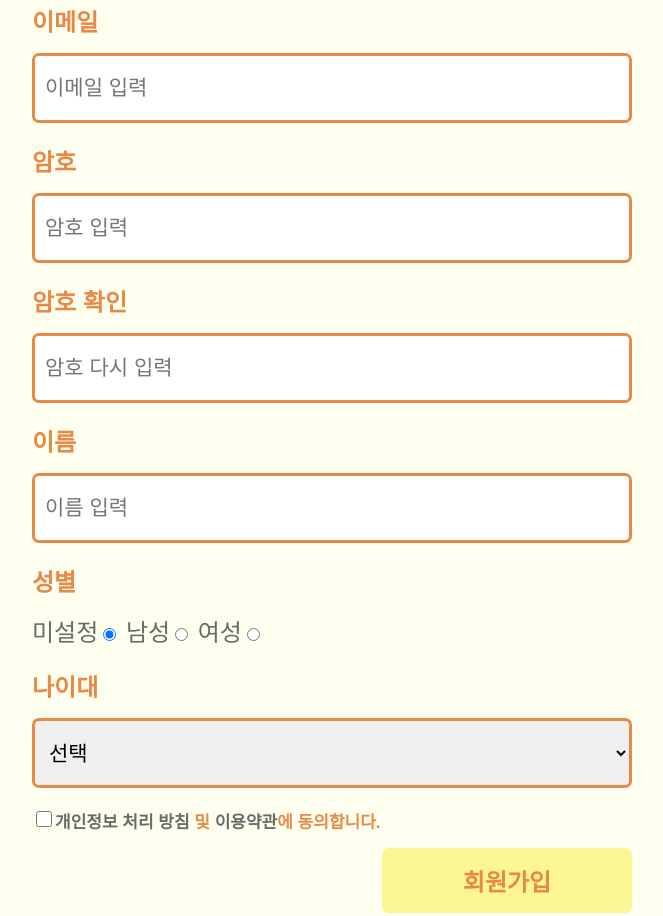
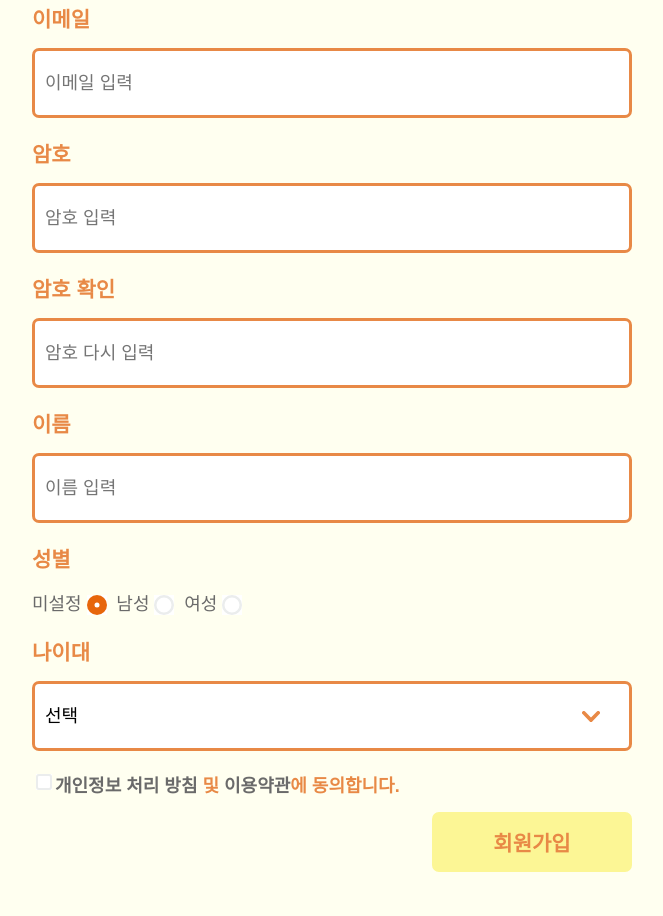
Before and after one commit to play-ancora-gyungmin/Find-Bakery, a plain HTML site: page signUp.htm in a window 1280 px wide. Shown: the part 388-1304 px from the top of the page, without its empty margins (308-971 px from the left). Drawn offline with nearby package versions, Linux system fonts and the light colour scheme; a web font is replaced by a local one.

Commit message:
modifying elements

```diff
--- a/css/common-media.css
+++ b/css/common-media.css
@@ -9,7 +9,7 @@
     }
 
     #gnb {
-        height: calc( 160px * 2 );
+        height: calc(160px * 2);
     }
 
     #media-gnb-btn {
@@ -18,7 +18,7 @@
 
     #gnb-logo {
         left: 50%;
-        transform: translate(-50%,-50%);
+        transform: translate(-50%, -50%);
     }
 
     .gnb-list {
@@ -26,7 +26,7 @@
         width: 80%;
         top: 240px;
         left: 50%;
-        transform: translate(-50%,-50%);
+        transform: translate(-50%, -50%);
     }
 
     #info {
@@ -62,19 +62,19 @@
     }
 
     #gnb {
-        height: calc( 160px * 3 );
+        height: calc(160px * 3);
     }
 
-    .gnb-list{
+    .gnb-list {
         top: 320px;
     }
 
-    .gnb-list li{
+    .gnb-list li {
         float: none;
         margin: 20px 0;
     }
 
-    .gnb-list li a{
+    .gnb-list li a {
         font-size: .27rem;
     }
 
@@ -88,7 +88,11 @@
 
     #review-form {
         width: 90%;
-        height: 90%;
+        height: 70%;
+    }
+
+    .reviewTextInput {
+        height: 70%;
     }
 }
 
@@ -127,7 +131,7 @@
     }
 
     #shop-map {
-        height: calc( 485px * 1.5 )
+        height: calc(485px * 1.5)
     }
 
     #mapbox {
--- a/css/common.css
+++ b/css/common.css
@@ -227,6 +227,7 @@ body {
     width: 350px;
     height: 45px;
     padding-left: 10%;
+    background-color: #fffff0;
     border-color: #E7660B;
     border-style: solid;
     border-radius: 22.5px;
@@ -237,6 +238,7 @@ body {
 .gnb-search input {
     height: 100%;
     width: 90%;
+    font-size: .16rem;
     border: none;
     background-color: transparent;
     box-sizing: border-box;
--- a/css/core.css
+++ b/css/core.css
@@ -153,3 +153,77 @@ body {
     font-family: 'NBG',sans-serif;
     color: #2f2f2f
 }
+
+/* input 기본 스타일 초기화 */
+input {
+    -webkit-appearance: none;
+       -moz-appearance: none;
+            appearance: none;
+}
+
+/* IE10 이상에서 input box 에 추가된 지우기 버튼 제거 */
+input::-ms-clear { display: none; }
+
+/* input type number 에서 화살표 제거 */
+input[type=number]::-webkit-inner-spin-button,
+input[type=number]::-webkit-outer-spin-button {
+    -webkit-appearance: none;
+       -moz-appearance: none;
+            appearance: none;
+}
+
+input[type="radio"]{
+    width: 20px;
+    height: 20px;
+    background-color: #fff;
+    background-image: url('../resorces/img/radio.svg');
+    background-repeat: no-repeat;
+    background-size: cover;
+    background-position: center;
+    vertical-align: middle;
+}
+
+input[type="radio"]:checked{
+    background-image: url('../resorces/img/radio-on.svg');
+}
+
+input[type="checkbox"]{
+    width: 30px;
+    height: 30px;
+    background-color: #fff;
+    background-image: url('../resorces/img/checkbox.svg');
+    background-repeat: no-repeat;
+    background-size: cover;
+    background-position: center;
+    vertical-align: middle;
+}
+
+input[type="checkbox"]:checked{
+    background-image: url('../resorces/img/checkbox-checked.svg');
+}
+
+input[type="buttom"],
+input[type="submit"] {
+    position: absolute;
+    right: 0;
+    width: 200px;
+    height: 60px;
+    border: none;
+    border-radius: 7px;
+    background-color: #FCF695;
+    font-size: .21rem;
+    font-weight: bold;
+    color: #E88946;
+}
+
+/* Select box 스타일 초기화 */
+select {
+    -webkit-appearance: none;
+    -moz-appearance: none;
+    appearance: none;
+    padding: 15px;
+    background: #fff url('../resorces/img/dropdown-select.svg') no-repeat 95% center;
+}
+
+/* IE 에서 Select box 화살표 제거 */
+select::-ms-expand { display: none; }
--- a/css/listUp.css
+++ b/css/listUp.css
@@ -43,6 +43,7 @@
     position: absolute;
     color: #E7660B;
     font-size: .37rem;
+    font-family: 'BMJ';
     right: 10px;
     top: 10px;
     width: 70px;
--- a/css/signInUp.css
+++ b/css/signInUp.css
@@ -22,11 +22,11 @@
     font-size: .24rem;
 }
 
-label {
+.input-label {
     display: block;
     margin-top: 20px;
     margin-bottom: 15px;
-    font-size: .24rem;
+    font-size: .21rem;
     font-weight: bold;
     color: #E88946;
 }
@@ -41,7 +41,7 @@ label {
     border-radius: 7px;
     margin: 0;
     padding: 10px;
-    font-size: .21rem;
+    font-size: .18rem;
     box-sizing: border-box;
 }
 
@@ -53,30 +53,22 @@ select:focus{
 .more {
     margin-top: 20px;
     margin-bottom: 20px;
-    font-size: .21rem;
+    font-size: .18rem;
     color: #E88946;
 }
 .more a {
-    font-size: .21rem;
+    font-size: .18rem;
     color: #E88946;
 }
 
-.sign span {
+.userGender label {
     color: #6a6a6a;
+    font-size: .18rem;
 }
 
 .sign input[type="submit"],
 .sign input[type="buttom"] {
-    position: absolute;
-    right: 0;
-    width: 250px;
-    height: 65px;
-    border: none;
-    border-radius: 7px;
-    background-color: #FCF695;
-    font-size: .24rem;
-    font-weight: bold;
-    color: #E88946;
+    bottom: auto;
 }
 
 .agreeChk {
@@ -84,7 +76,7 @@ select:focus{
 }
 
 .agreeText {
-    font-size: .17rem;
+    font-size: .18rem;
 }
 
 .agreeText a {
--- a/signUp.htm
+++ b/signUp.htm
@@ -24,29 +24,29 @@
             <aside id="signUp" class="sign">
                 <form action="signUp.php" method="post">
                     <div class="userInput">
-                        <label for="userEmail">이메일</label>
+                        <label for="userEmail" class="input-label">이메일</label>
                         <input type="email" id="userEmail" name="userEmail" placeholder="이메일 입력" autofocus pattern="[a-z0-9._%+-]+@[a-z0-9.-]+\.[a-z]{2,}$" required>
                     </div>
                     <div class="userInput">
-                        <label for="userPassword">암호</label>
+                        <label for="userPassword" class="input-label">암호</label>
                         <input type="password" id="userPassword" name="userPassword" maxlength="40" placeholder="암호 입력" pattern=".{8,39}" required>
                     </div>
                     <div class="userInput">
-                        <label for="userPasswordChk">암호 확인</label>
+                        <label for="userPasswordChk" class="input-label">암호 확인</label>
                         <input type="password" id="userPasswordChk" name="userPasswordChk" maxlength="40" placeholder="암호 다시 입력" pattern=".{8,39}" required>
                     </div>
                     <div class="userInput">
-                        <label for="userName">이름</label>
+                        <label for="userName" class="input-label">이름</label>
                         <input type="text" id="userName" name="userName" maxlength="40" placeholder="이름 입력" required>
                     </div>
-                    <div class="userInput">
-                        <label for="userGender">성별</label>
-                        <span>미설정</span><input type="radio" id="none" name="userGender" checked>
-                        <span>남성</span><input type="radio" id="male" name="userGender">
-                        <span>여성</span><input type="radio" id="female" name="userGender">
+                    <div class="userInput userGender">
+                        <span class="input-label">성별</span>
+                        <label for="none">미설정</label><input type="radio" id="none" name="userGender" checked>
+                        <label for="male">남성</label><input type="radio" id="male" name="userGender">
+                        <label for="female">여성</label><input type="radio" id="female" name="userGender">
                     </div>
                     <div class="userInput">
-                        <label for="userAge">나이대</label>
+                        <label for="userAge" class="input-label">나이대</label>
                         <select name="userAge" id="userAge">
                             <option value="">선택</option>
                             <option value="10">10대 이하</option>
@@ -59,7 +59,7 @@
                     </div>
                     <div class="userInput" class="agreeChk">
                         <input type="checkbox" id="agreeChk">
-                        <label for="agreeChk" class="agreeText"><a href="#">개인정보 처리 방침</a> 및 <a href="#">이용약관</a>에 동의합니다.</label>
+                        <label for="agreeChk" class="agreeText input-label"><a href="#">개인정보 처리 방침</a> 및 <a href="#">이용약관</a>에 동의합니다.</label>
                     </div>
                     <div>
                         <input type="submit" id="userSignupBtn" value="회원가입">
```
Also changed, not shown: css/shopInfo.css (+11 -18 lines), signIn.htm (+3 -3 lines), resorces/img/checkbox-checked.svg (added), resorces/img/checkbox.svg (added), resorces/img/dropdown-select.svg (added), resorces/img/radio-on.svg (added), resorces/img/radio.svg (added).
